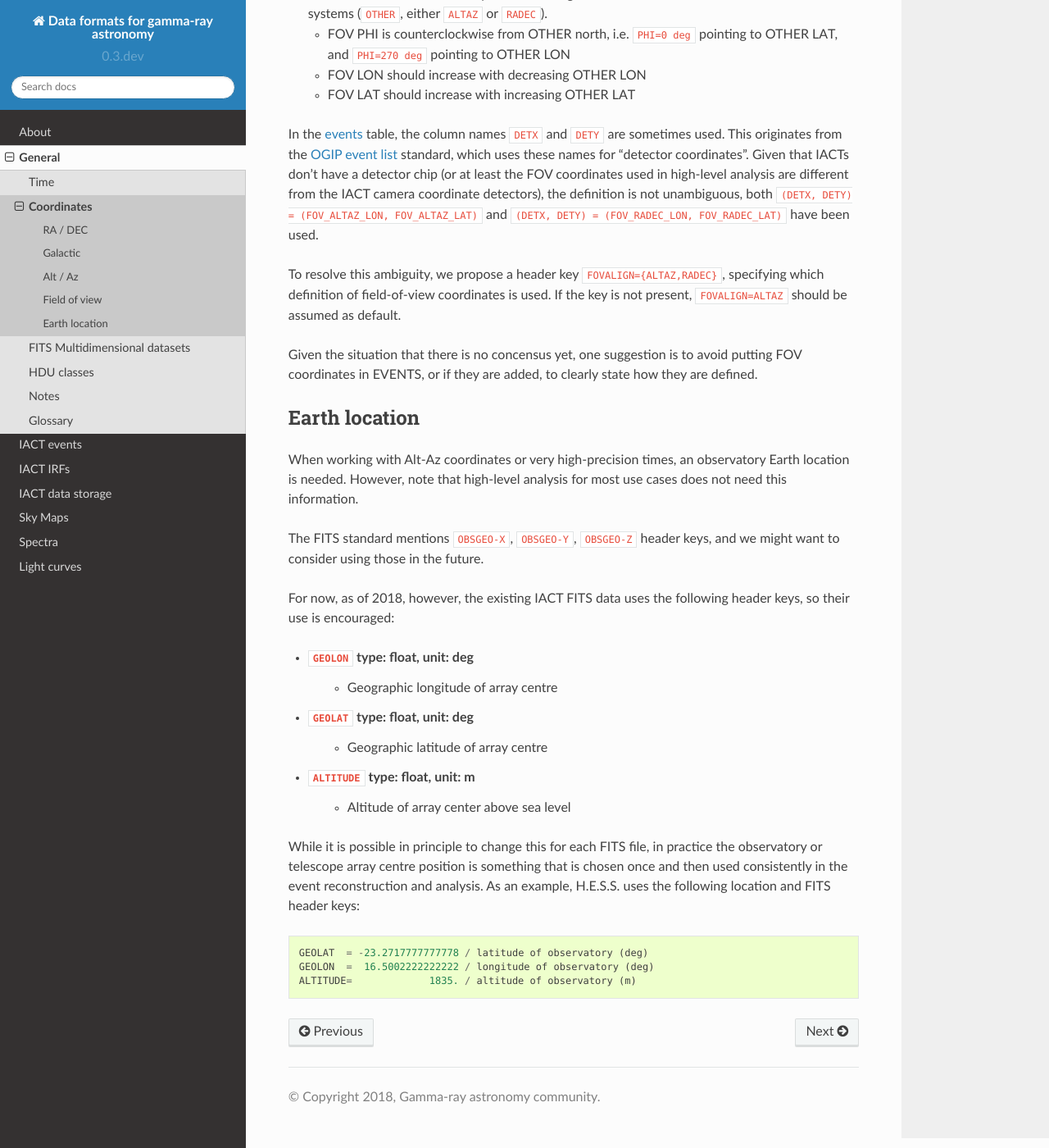
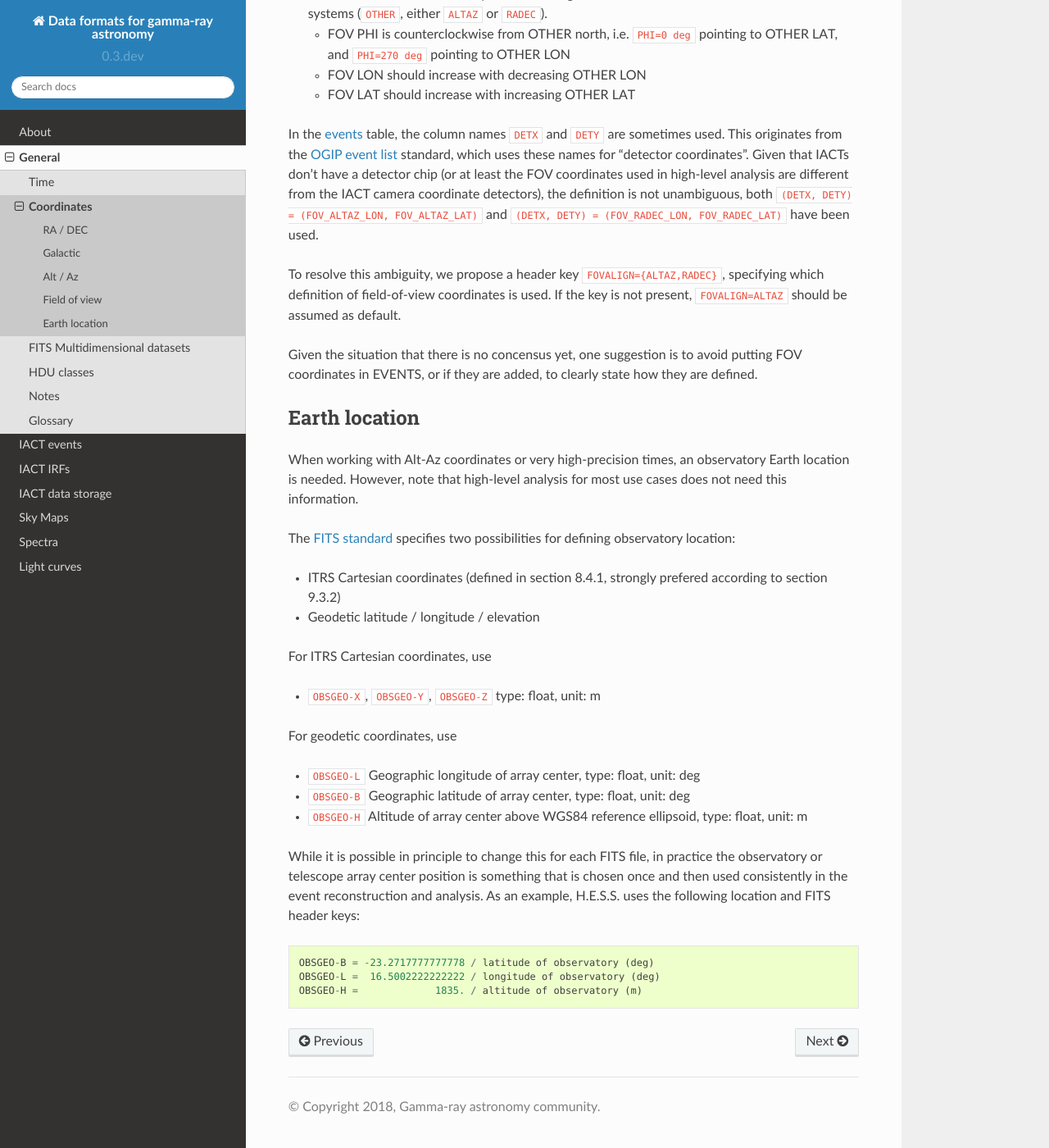
Before and after one commit to open-gamma-ray-astro/gamma-astro-data-formats, a Sphinx documentation site: the page built from source/general/coordinates.rst, in a window 1280 px wide and 1400 px high, scrolled down 3655 px. Shown: the whole window at 82% size. Built offline with Sphinx 7.4.7 and the Read the Docs theme 2.0.0, drawn with Linux system fonts in a browser that asks for light colours.

Commit message:
Change observatory according to with FITS standard, fixes #148

```diff
--- a/source/general/coordinates.rst
+++ b/source/general/coordinates.rst
@@ -211,25 +211,28 @@ When working with Alt-Az coordinates or very high-precision times,
 an observatory Earth location is needed. However, note that high-level
 analysis for most use cases does not need this information.
 
-The FITS standard mentions ``OBSGEO-X``, ``OBSGEO-Y``, ``OBSGEO-Z``
-header keys, and we might want to consider using those in the future.
+The `FITS standard`_ specifies two possibilities for defining observatory location:
 
-For now, as of 2018, however, the existing IACT FITS data uses the
-following header keys, so their use is encouraged:
+* ITRS Cartesian coordinates (defined in section 8.4.1, strongly prefered according to section 9.3.2)
+* Geodetic latitude / longitude / elevation
 
-* ``GEOLON`` type: float, unit: deg
-    * Geographic longitude of array centre
-* ``GEOLAT`` type: float, unit: deg
-    * Geographic latitude of array centre
-* ``ALTITUDE`` type: float, unit: m
-    * Altitude of array center above sea level
+For ITRS Cartesian coordinates, use
+
+* ``OBSGEO-X``, ``OBSGEO-Y``, ``OBSGEO-Z`` type: float, unit: m
+
+For geodetic coordinates, use
+
+* ``OBSGEO-L`` Geographic longitude of array center, type: float, unit: deg
+* ``OBSGEO-B`` Geographic latitude of array center, type: float, unit: deg
+* ``OBSGEO-H`` Altitude of array center above WGS84 reference ellipsoid, type: float, unit: m
+
 
 While it is possible in principle to change this for each FITS file,
-in practice the observatory or telescope array centre position is something
+in practice the observatory or telescope array center position is something
 that is chosen once and then used consistently in the event reconstruction
 and analysis. As an example, H.E.S.S. uses the following location and
 FITS header keys::
 
-  GEOLAT  = -23.2717777777778 / latitude of observatory (deg)
-  GEOLON  =  16.5002222222222 / longitude of observatory (deg)
-  ALTITUDE=             1835. / altitude of observatory (m)
+  OBSGEO-B = -23.2717777777778 / latitude of observatory (deg)
+  OBSGEO-L =  16.5002222222222 / longitude of observatory (deg)
+  OBSGEO-H =             1835. / altitude of observatory (m)
```
